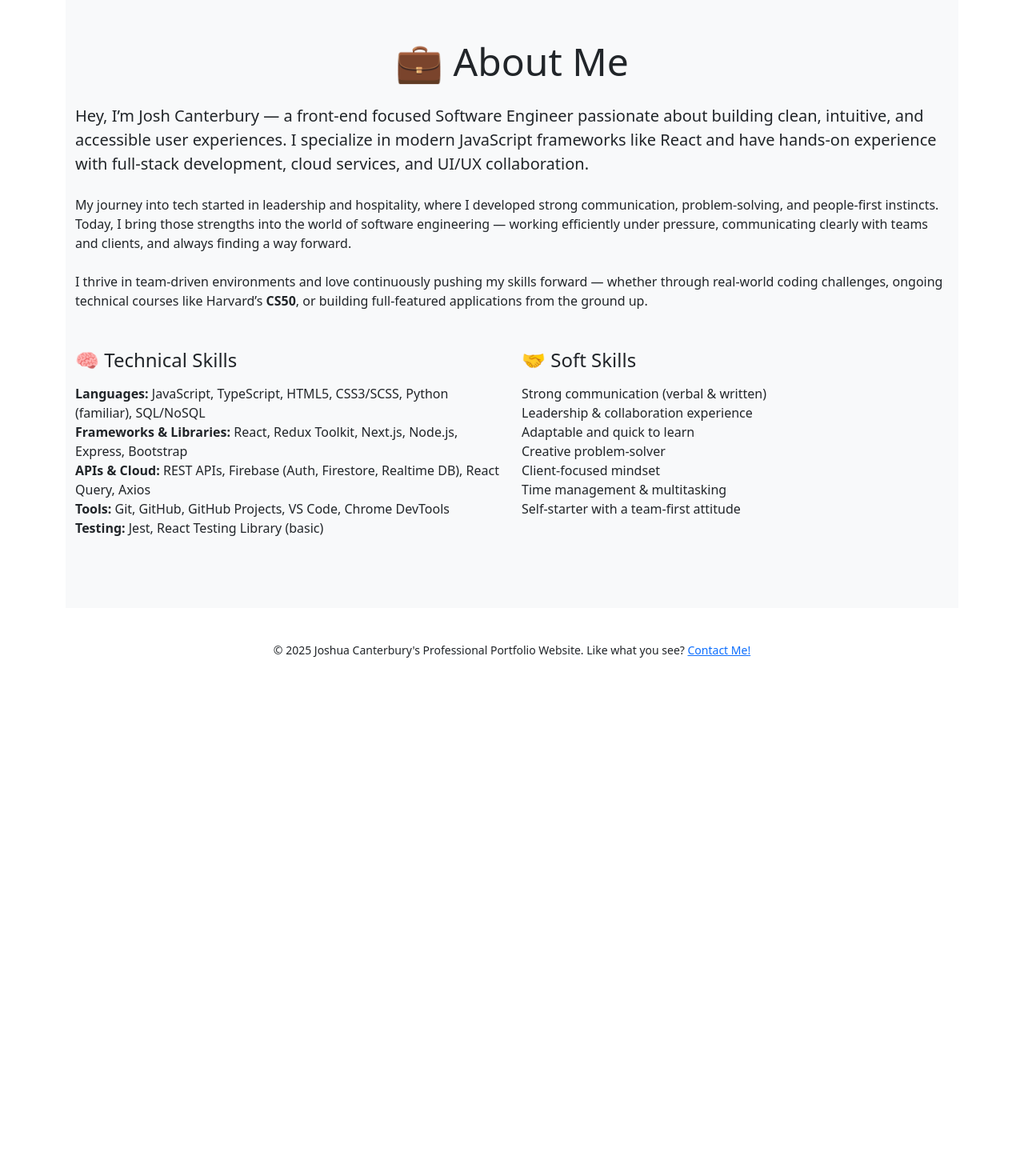
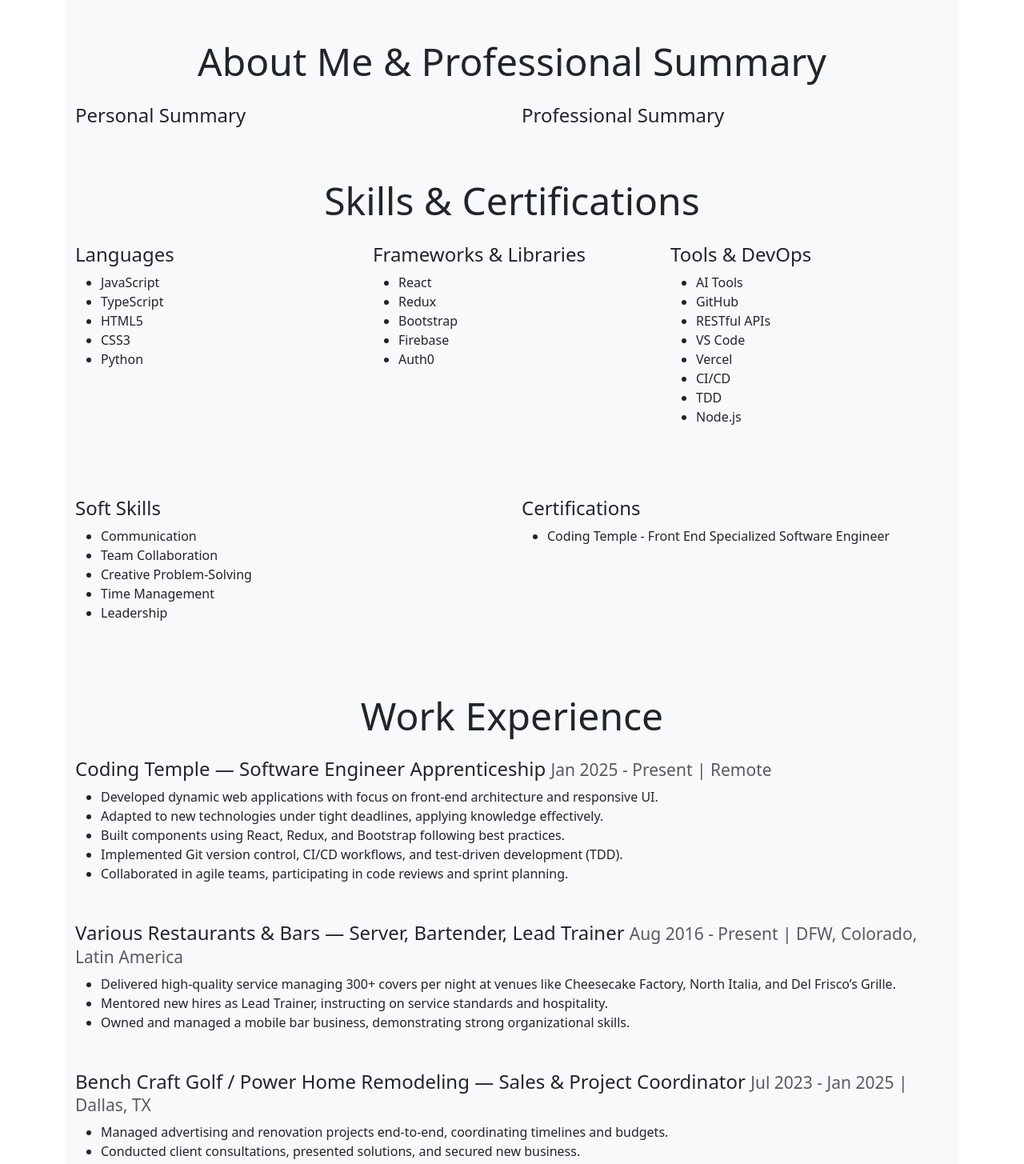
Before and after one commit to CanterCode/portfolio-site, a React (Vite) app: page /about in a window 1280 px wide. Shown: the part 80-1535 px from the top of the page at 80% size. Before the commit the page ends 920 px from the top, so only its background shows below. Built offline with nearby package versions, Linux system fonts and the light colour scheme; some icons are missing.

Commit message:
about me updates

```diff
--- a/src/pages/About.tsx
+++ b/src/pages/About.tsx
@@ -1,54 +1,115 @@
 function About() {
   return(
-    <div>
-    <section id="about" className="py-5 bg-light text-dark">
+    <section className="py-5 bg-light text-dark">
       <div className="container">
-        <h2 className="text-center mb-4 display-5">💼 About Me</h2>
 
-        <p className="lead mb-4">
-          Hey, I’m <strong>Josh Canterbury</strong> — a front-end focused <strong>Software Engineer</strong> passionate about building clean, intuitive, and accessible user experiences.
-          I specialize in modern JavaScript frameworks like <strong>React</strong> and have hands-on experience with full-stack development, cloud services, and UI/UX collaboration.
-        </p>
+        <h2 className="text-center mb-4 display-5">About Me & Professional Summary</h2>
 
-        <p className="mb-4">
-          My journey into tech started in leadership and hospitality, where I developed strong communication, problem-solving, and people-first instincts.
-          Today, I bring those strengths into the world of software engineering — working efficiently under pressure, communicating clearly with teams and clients, and always finding a way forward.
-        </p>
+        <div className="row mb-5">
+          <div className="col-md-6">
+            <h3 className="h4 mb-3">Personal Summary</h3>
+            <p>
+            </p>
+          </div>
+          <div className="col-md-6">
+            <h3 className="h4 mb-3">Professional Summary</h3>
+            <p>
+            </p>
+          </div>
+        </div>
 
-        <p className="mb-5">
-          I thrive in team-driven environments and love continuously pushing my skills forward — whether through real-world coding challenges,
-          ongoing technical courses like Harvard’s <strong>CS50</strong>, or building full-featured applications from the ground up.
-        </p>
+        <h2 className="text-center mb-4 display-5">Skills & Certifications</h2>
 
-        <div className="row">
-          <div className="col-md-6 mb-4">
-            <h3 className="h4 mb-3">🧠 Technical Skills</h3>
-            <ul className="list-unstyled">
-              <li><strong>Languages:</strong> JavaScript, TypeScript, HTML5, CSS3/SCSS, Python (familiar), SQL/NoSQL</li>
-              <li><strong>Frameworks & Libraries:</strong> React, Redux Toolkit, Next.js, Node.js, Express, Bootstrap</li>
-              <li><strong>APIs & Cloud:</strong> REST APIs, Firebase (Auth, Firestore, Realtime DB), React Query, Axios</li>
-              <li><strong>Tools:</strong> Git, GitHub, GitHub Projects, VS Code, Chrome DevTools</li>
-              <li><strong>Testing:</strong> Jest, React Testing Library (basic)</li>
+        <div className="row mb-5">
+          <div className="col-md-4 mb-4">
+            <h4>Languages</h4>
+            <ul>
+              <li>JavaScript</li>
+              <li>TypeScript</li>
+              <li>HTML5</li>
+              <li>CSS3</li>
+              <li>Python</li>
             </ul>
           </div>
-
-          <div className="col-md-6 mb-4">
-            <h3 className="h4 mb-3">🤝 Soft Skills</h3>
-            <ul className="list-unstyled">
-              <li>Strong communication (verbal & written)</li>
-              <li>Leadership & collaboration experience</li>
-              <li>Adaptable and quick to learn</li>
-              <li>Creative problem-solver</li>
-              <li>Client-focused mindset</li>
-              <li>Time management & multitasking</li>
-              <li>Self-starter with a team-first attitude</li>
+          <div className="col-md-4 mb-4">
+            <h4>Frameworks & Libraries</h4>
+            <ul>
+              <li>React</li>
+              <li>Redux</li>
+              <li>Bootstrap</li>
+              <li>Firebase</li>
+              <li>Auth0</li>
+            </ul>
+          </div>
+          <div className="col-md-4 mb-4">
+            <h4>Tools & DevOps</h4>
+            <ul>
+              <li>AI Tools</li>
+              <li>GitHub</li>
+              <li>RESTful APIs</li>
+              <li>VS Code</li>
+              <li>Vercel</li>
+              <li>CI/CD</li>
+              <li>TDD</li>
+              <li>Node.js</li>
             </ul>
           </div>
         </div>
+
+        <div className="row mb-5">
+          <div className="col-md-6 mb-4">
+            <h4>Soft Skills</h4>
+            <ul>
+              <li>Communication</li>
+              <li>Team Collaboration</li>
+              <li>Creative Problem-Solving</li>
+              <li>Time Management</li>
+              <li>Leadership</li>
+            </ul>
+          </div>
+          <div className="col-md-6 mb-4">
+            <h4>Certifications</h4>
+            <ul>
+              <li>Coding Temple - Front End Specialized Software Engineer</li>
+              {/* Add more certifications here if needed */}
+            </ul>
+          </div>
+        </div>
+
+        <h2 className="text-center mb-4 display-5">Work Experience</h2>
+
+        <div className="mb-5">
+          <h4>Coding Temple — Software Engineer Apprenticeship <small className="text-muted">Jan 2025 - Present | Remote</small></h4>
+          <ul>
+            <li>Developed dynamic web applications with focus on front-end architecture and responsive UI.</li>
+            <li>Adapted to new technologies under tight deadlines, applying knowledge effectively.</li>
+            <li>Built components using React, Redux, and Bootstrap following best practices.</li>
+            <li>Implemented Git version control, CI/CD workflows, and test-driven development (TDD).</li>
+            <li>Collaborated in agile teams, participating in code reviews and sprint planning.</li>
+          </ul>
+        </div>
+
+        <div className="mb-5">
+          <h4>Various Restaurants & Bars — Server, Bartender, Lead Trainer <small className="text-muted">Aug 2016 - Present | DFW, Colorado, Latin America</small></h4>
+          <ul>
+            <li>Delivered high-quality service managing 300+ covers per night at venues like Cheesecake Factory, North Italia, and Del Frisco’s Grille.</li>
+            <li>Mentored new hires as Lead Trainer, instructing on service standards and hospitality.</li>
+            <li>Owned and managed a mobile bar business, demonstrating strong organizational skills.</li>
+          </ul>
+        </div>
+
+        <div className="mb-5">
+          <h4>Bench Craft Golf / Power Home Remodeling — Sales & Project Coordinator <small className="text-muted">Jul 2023 - Jan 2025 | Dallas, TX</small></h4>
+          <ul>
+            <li>Managed advertising and renovation projects end-to-end, coordinating timelines and budgets.</li>
+            <li>Conducted client consultations, presented solutions, and secured new business.</li>
+            <li>Consistently exceeded monthly sales targets, contributing to revenue growth.</li>
+          </ul>
+        </div>
+
       </div>
     </section>
-    </div>
   );
-}
+};
 
 export default About;
```
